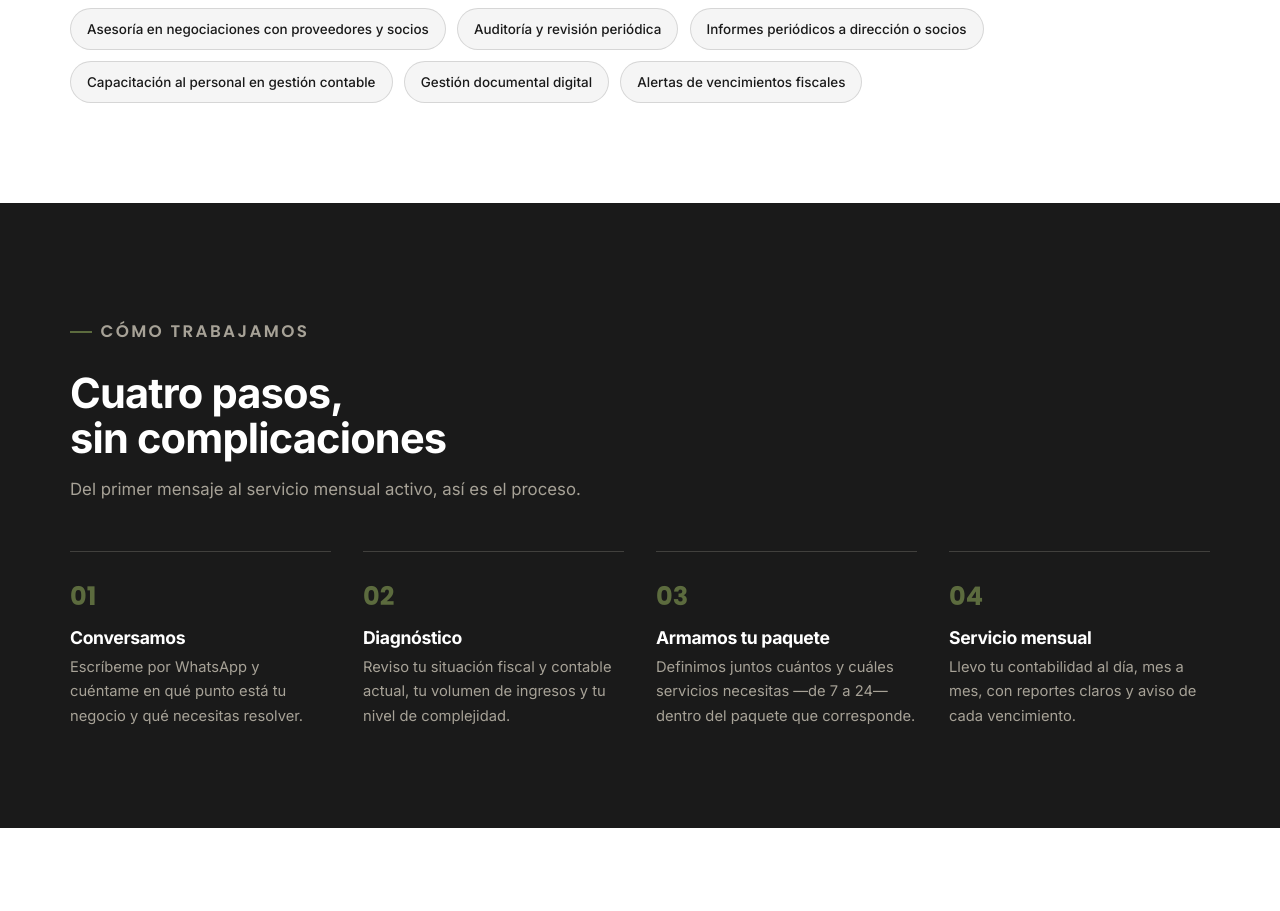
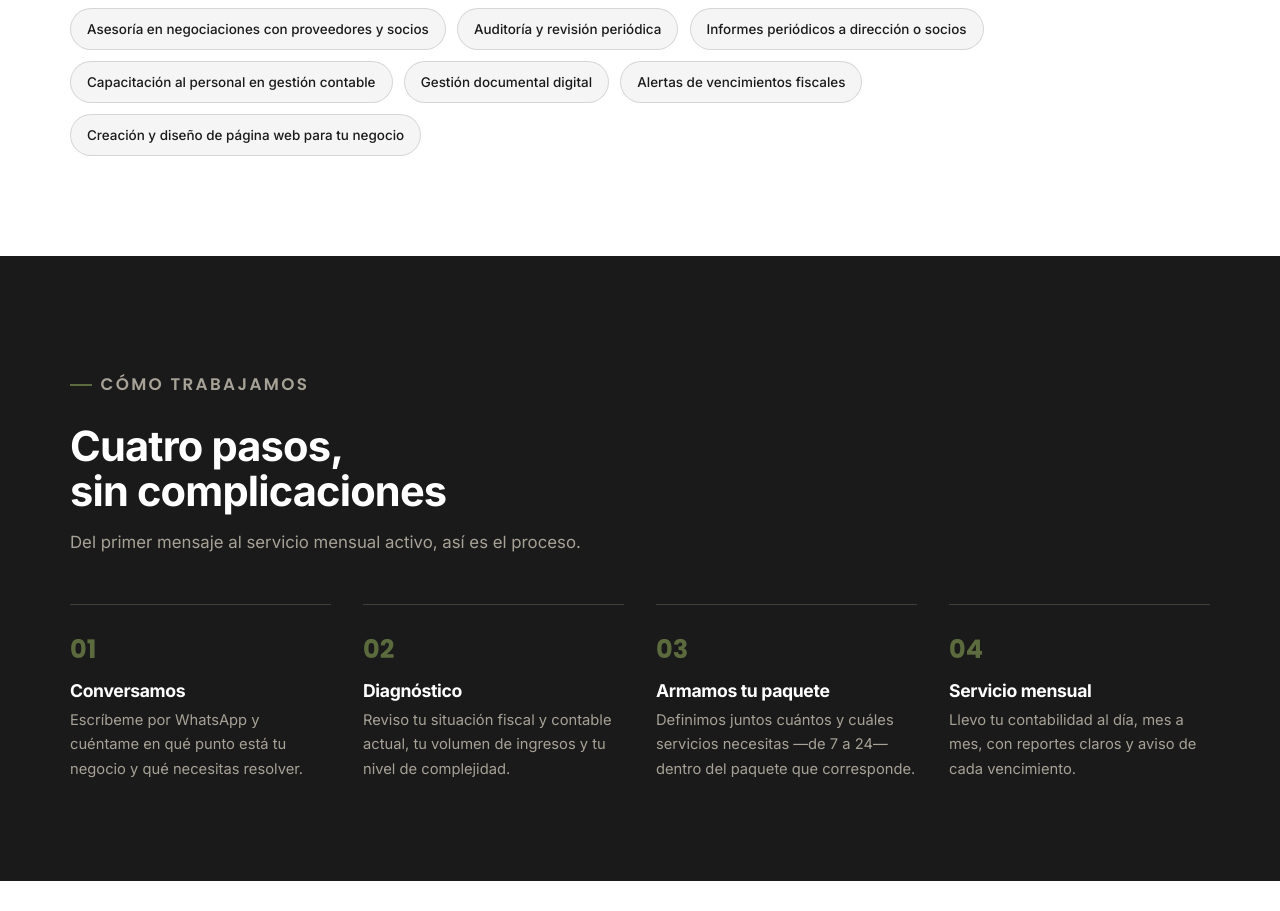
Before and after one commit to nordet5809/GestionEco360-TCP, a plain HTML site: page index.html in a window 1280 px wide. Shown: the part 3918-4829 px from the top of the page. Drawn offline with Linux system fonts and the light colour scheme.

Commit message:
Add files via upload
Actualizacion Septiembre

```diff
--- a/index.html
+++ b/index.html
@@ -839,7 +839,8 @@ h1, h2, h3, h4 { text-wrap: balance; line-height: 1.08; letter-spacing: -0.02em;
       "Informes periódicos a dirección o socios",
       "Capacitación al personal en gestión contable",
       "Gestión documental digital",
-      "Alertas de vencimientos fiscales"
+      "Alertas de vencimientos fiscales",
+      "Creación y diseño de página web para tu negocio"
     ],
 
     proceso: [
```
